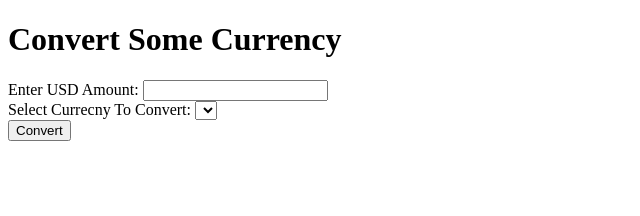
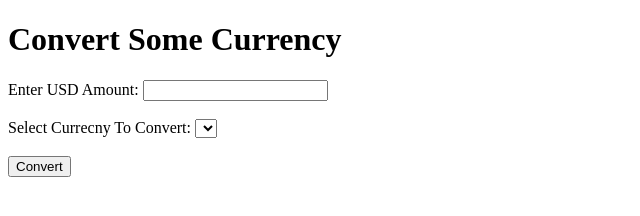
Before and after one commit to JTSkelton/Currency, a plain HTML site: page src/index.html in a window 1280 px wide. Shown: the whole page, without its empty margins (0-640 px from the left). Drawn offline with Linux system fonts and the light colour scheme.

Commit message:
centered divs, added check for negativ #s and NaN

```diff
--- a/src/css/styles.css
+++ b/src/css/styles.css
@@ -0,0 +1,9 @@
+#container{
+  text-align: center;
+  align-items: center;
+  padding: 6px;
+}
+
+#showCurrency{
+  text-align: center;
+}
--- a/src/index.html
+++ b/src/index.html
@@ -7,10 +7,10 @@
     <div id="container">
       <h1>Convert Some Currency</h1>
       <label for="usdInput">Enter USD Amount:</label>
-      <input type="text" id="usdInput" /><br />
+      <input type="text" id="usdInput" /><br /><br />
       <label for="currencyList">Select Currecny To Convert:</label>
       <select id="currencyList"></select>
-      <br />
+      <br /><br />
       <button class="btn btn-primary" id="convertButton">Convert</button>
     </div>
     <div id="showCurrency"></div>
```
Also changed, not shown: src/index.js (+7 -6 lines).
